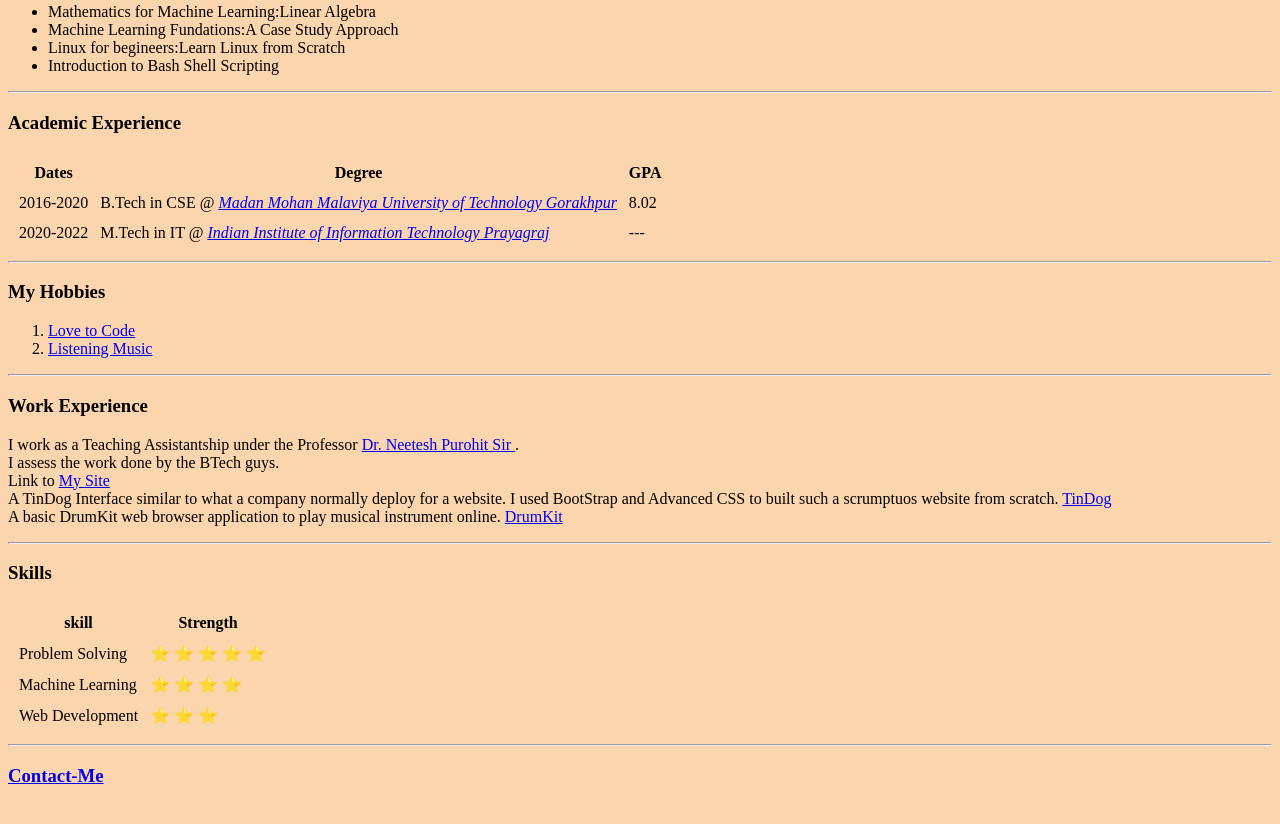
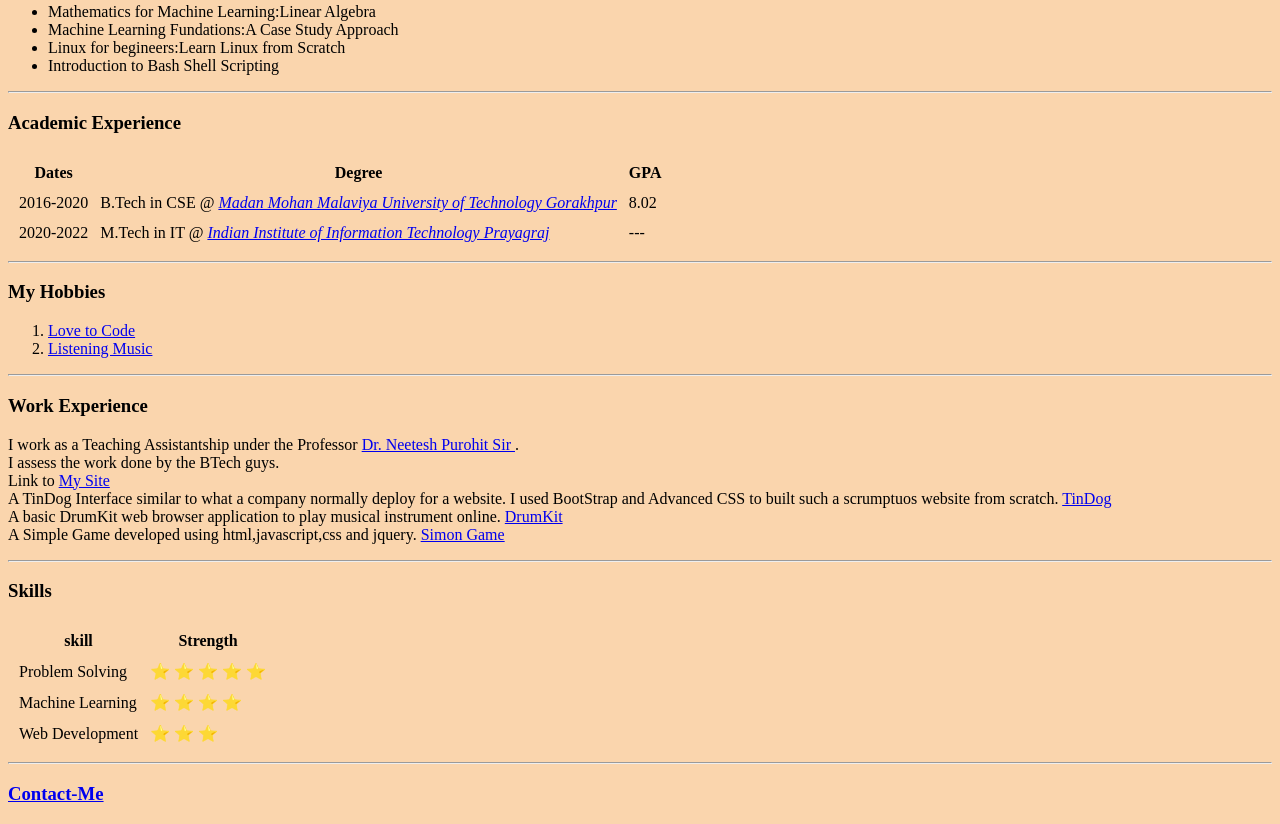
Before and after one commit to knapsack7/cv, a plain HTML site: page index.html in a window 1280 px wide. Shown: the part 700-1524 px from the top of the page. Drawn offline with Linux system fonts and the light colour scheme.

Commit message:
Update index.html

```diff
--- a/index.html
+++ b/index.html
@@ -51,6 +51,8 @@
         A TinDog Interface similar to what a company normally deploy for a website. I used BootStrap and Advanced CSS to built such a scrumptuos website from scratch. <a href="https://knapsack7.github.io/TinDog/">TinDog</a>
         <br>
         A basic DrumKit web browser application to play musical instrument online. <a href="https://knapsack7.github.io/DrumKit/">DrumKit</a>
+          <br>
+        A Simple Game developed using html,javascript,css and jquery. <a href="https://knapsack7.github.io/Simon_Game/">Simon Game</a>
         </p>
         <hr>
         <h3><strong>Skills</strong></h3>
```
